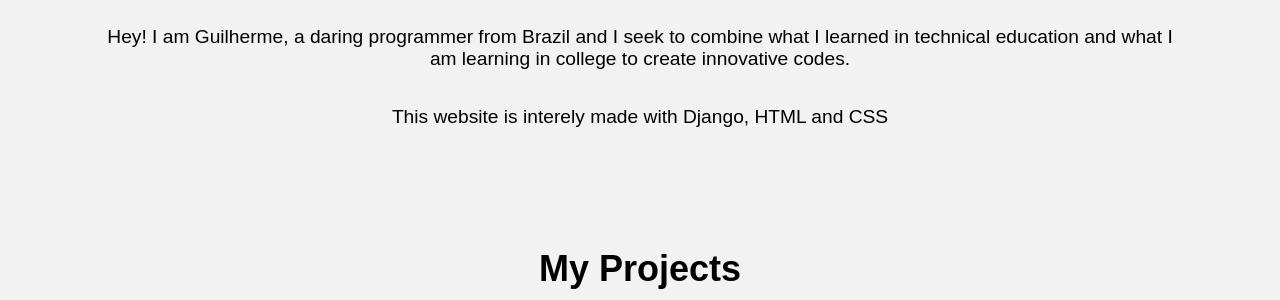
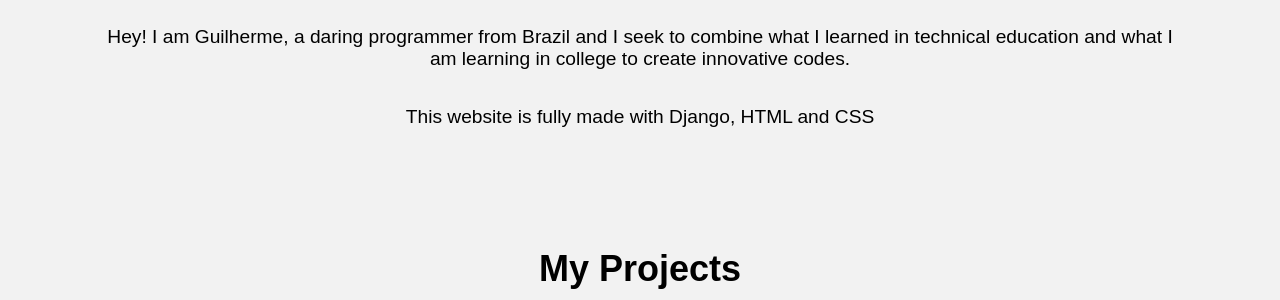
Before and after one commit to GuilhermeGodoi/Portifolio, a Django app: template templates/inicio/index.html in a window 1280 px wide. Shown: the part 204-504 px from the top of the page. Run offline with Django 4.2, Linux system fonts and the light colour scheme; the template is opened without the code that fills it, so the values that code supplies are empty.

```diff
--- a/templates/inicio/index.html
+++ b/templates/inicio/index.html
@@ -7,7 +7,7 @@
         <center>
           <p>Hey! I am Guilherme, a daring programmer from Brazil and I seek to combine what I learned in technical education and what I am learning in college to create innovative codes.</p>
           <br><br>
-          <p>This website is interely made with Django, HTML and CSS</p>
+          <p>This website is fully made with Django, HTML and CSS</p>
         </center>
       </div>
     </section>
```
